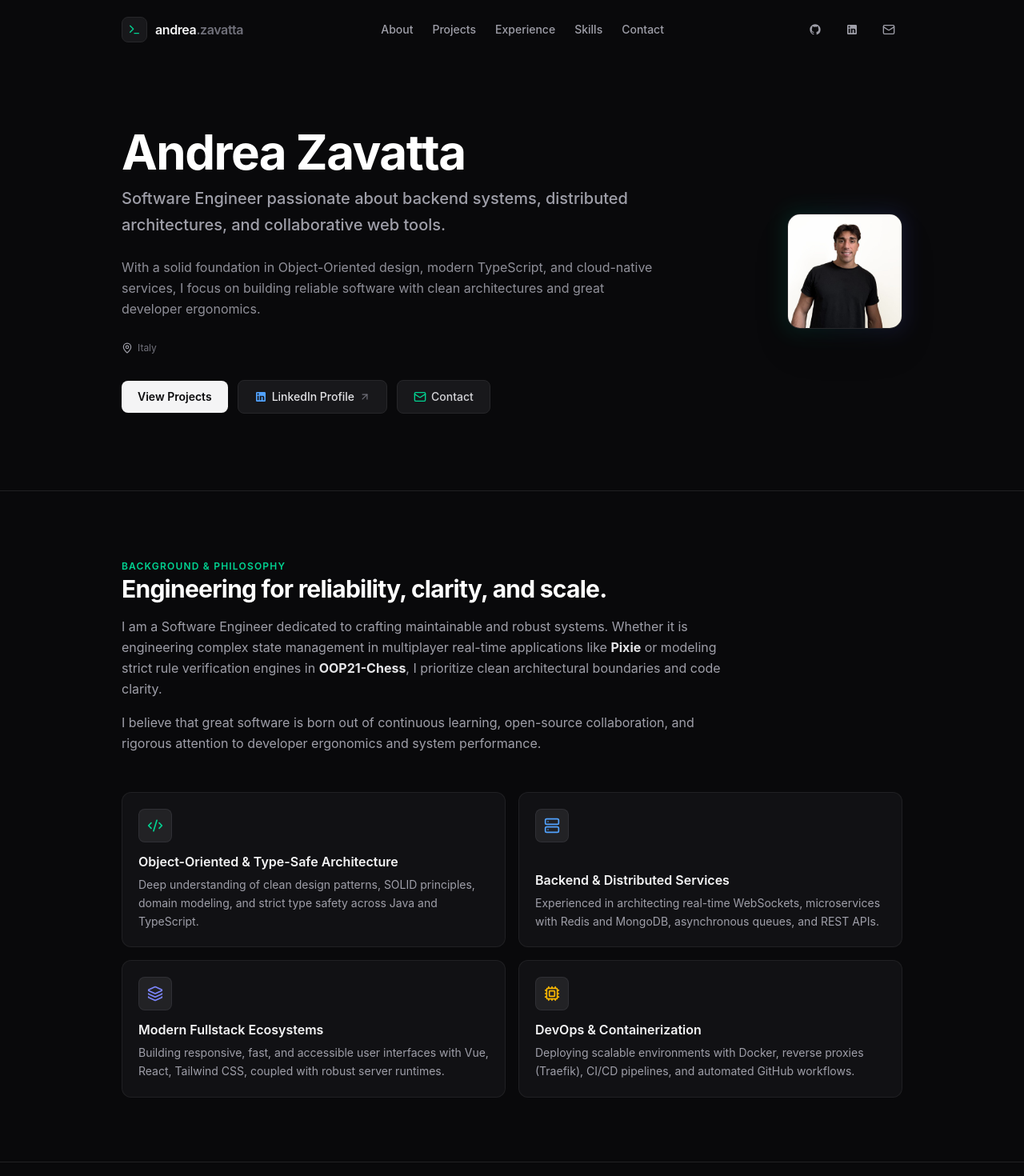
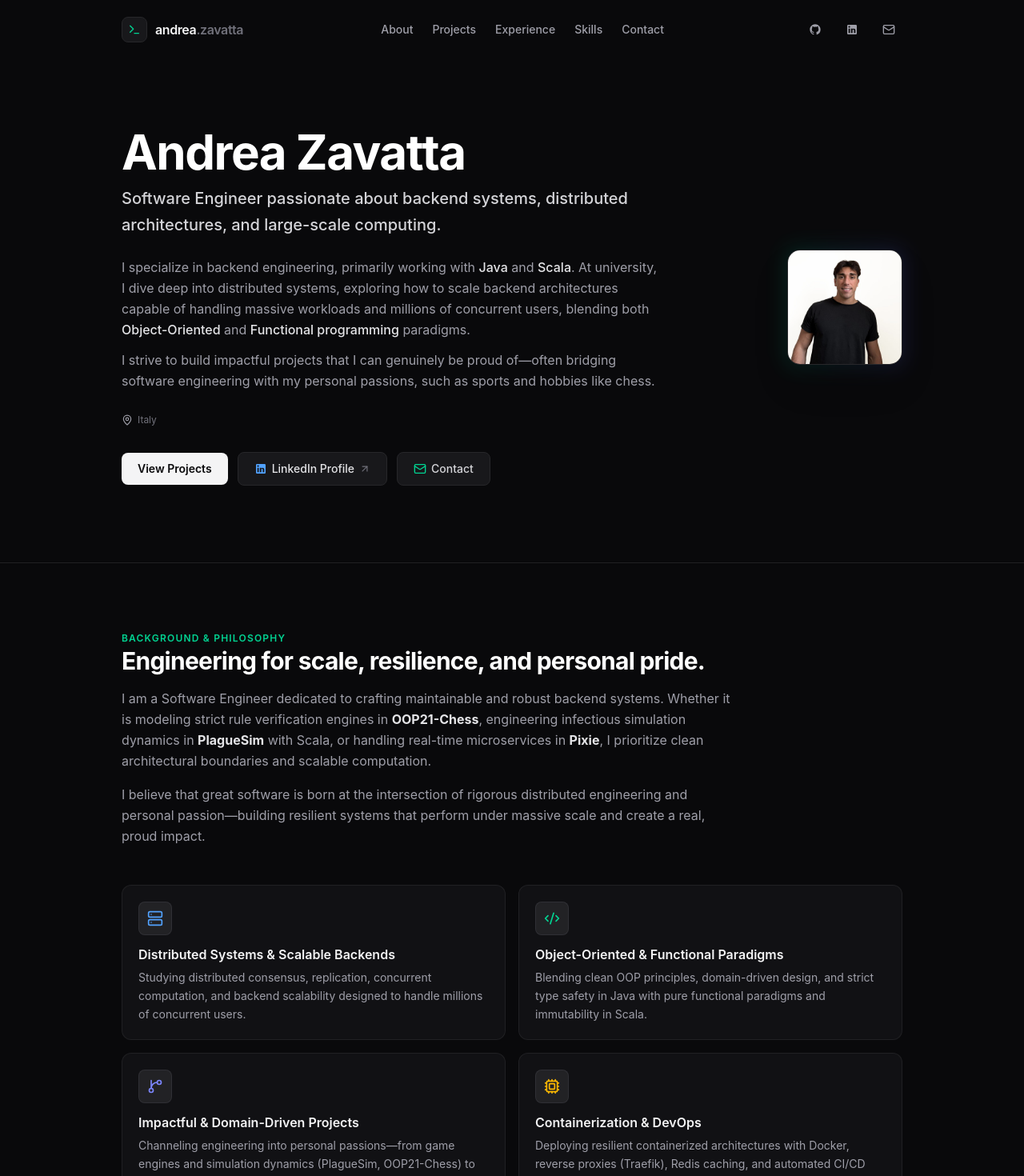
Before and after one commit to AndreaZavatta/AndreaZavatta.github.io, a React (Vite) app: page / in a window 1280 px wide. Shown: the top 1470 px of the page at 80% size. Built offline with nearby package versions, Linux system fonts and the light colour scheme.

Commit message:
Update personal narrative: backend systems, distributed architectures, Java, Scala, and personal passions

```diff
--- a/src/components/About.tsx
+++ b/src/components/About.tsx
@@ -1,31 +1,31 @@
 import React from 'react';
-import { Code2, Server, Cpu, Layers } from 'lucide-react';
+import { Code2, Server, Cpu, GitBranch } from 'lucide-react';
 
 export const About: React.FC = () => {
   const pillars = [
     {
-      icon: <Code2 className="w-5 h-5 text-emerald-400" />,
-      title: 'Object-Oriented & Type-Safe Architecture',
+      icon: <Server className="w-5 h-5 text-blue-400" />,
+      title: 'Distributed Systems & Scalable Backends',
       description:
-        'Deep understanding of clean design patterns, SOLID principles, domain modeling, and strict type safety across Java and TypeScript.',
+        'Studying distributed consensus, replication, concurrent computation, and backend scalability designed to handle millions of concurrent users.',
     },
     {
-      icon: <Server className="w-5 h-5 text-blue-400" />,
-      title: 'Backend & Distributed Services',
+      icon: <Code2 className="w-5 h-5 text-emerald-400" />,
+      title: 'Object-Oriented & Functional Paradigms',
       description:
-        'Experienced in architecting real-time WebSockets, microservices with Redis and MongoDB, asynchronous queues, and REST APIs.',
+        'Blending clean OOP principles, domain-driven design, and strict type safety in Java with pure functional paradigms and immutability in Scala.',
     },
     {
-      icon: <Layers className="w-5 h-5 text-indigo-400" />,
-      title: 'Modern Fullstack Ecosystems',
+      icon: <GitBranch className="w-5 h-5 text-indigo-400" />,
+      title: 'Impactful & Domain-Driven Projects',
       description:
-        'Building responsive, fast, and accessible user interfaces with Vue, React, Tailwind CSS, coupled with robust server runtimes.',
+        'Channeling engineering into personal passions—from game engines and simulation dynamics (PlagueSim, OOP21-Chess) to real-time microservices.',
     },
     {
       icon: <Cpu className="w-5 h-5 text-amber-400" />,
-      title: 'DevOps & Containerization',
+      title: 'Containerization & DevOps',
       description:
-        'Deploying scalable environments with Docker, reverse proxies (Traefik), CI/CD pipelines, and automated GitHub workflows.',
+        'Deploying resilient containerized architectures with Docker, reverse proxies (Traefik), Redis caching, and automated CI/CD pipelines.',
     },
   ];
 
@@ -37,13 +37,13 @@ export const About: React.FC = () => {
             Background &amp; Philosophy
           </span>
           <h2 className="text-3xl font-bold tracking-tight text-white">
-            Engineering for reliability, clarity, and scale.
+            Engineering for scale, resilience, and personal pride.
           </h2>
           <p className="text-zinc-400 text-sm sm:text-base leading-relaxed">
-            I am a Software Engineer dedicated to crafting maintainable and robust systems. Whether it is engineering complex state management in multiplayer real-time applications like <strong className="text-zinc-200">Pixie</strong> or modeling strict rule verification engines in <strong className="text-zinc-200">OOP21-Chess</strong>, I prioritize clean architectural boundaries and code clarity.
+            I am a Software Engineer dedicated to crafting maintainable and robust backend systems. Whether it is modeling strict rule verification engines in <strong className="text-zinc-200">OOP21-Chess</strong>, engineering infectious simulation dynamics in <strong className="text-zinc-200">PlagueSim</strong> with Scala, or handling real-time microservices in <strong className="text-zinc-200">Pixie</strong>, I prioritize clean architectural boundaries and scalable computation.
           </p>
           <p className="text-zinc-400 text-sm sm:text-base leading-relaxed">
-            I believe that great software is born out of continuous learning, open-source collaboration, and rigorous attention to developer ergonomics and system performance.
+            I believe that great software is born at the intersection of rigorous distributed engineering and personal passion—building resilient systems that perform under massive scale and create a real, proud impact.
           </p>
         </div>
 
--- a/src/components/Hero.tsx
+++ b/src/components/Hero.tsx
@@ -19,15 +19,20 @@ export const Hero: React.FC = () => {
               <h1 className="text-4xl sm:text-5xl lg:text-6xl font-bold tracking-tight text-white">
                 Andrea Zavatta
               </h1>
-              <p className="mt-3 text-lg sm:text-xl text-zinc-400 font-medium leading-relaxed">
-                Software Engineer passionate about backend systems, distributed architectures, and collaborative web tools.
+              <p className="mt-3 text-lg sm:text-xl text-zinc-300 font-medium leading-relaxed">
+                Software Engineer passionate about backend systems, distributed architectures, and large-scale computing.
               </p>
             </div>
 
-            {/* Short narrative */}
-            <p className="text-sm sm:text-base text-zinc-400/90 leading-relaxed">
-              With a solid foundation in Object-Oriented design, modern TypeScript, and cloud-native services, I focus on building reliable software with clean architectures and great developer ergonomics.
-            </p>
+            {/* Narrative */}
+            <div className="space-y-3 text-sm sm:text-base text-zinc-400 leading-relaxed">
+              <p>
+                I specialize in backend engineering, primarily working with <span className="text-zinc-200 font-medium">Java</span> and <span className="text-zinc-200 font-medium">Scala</span>. At university, I dive deep into distributed systems, exploring how to scale backend architectures capable of handling massive workloads and millions of concurrent users, blending both <span className="text-zinc-200 font-medium">Object-Oriented</span> and <span className="text-zinc-200 font-medium">Functional programming</span> paradigms.
+              </p>
+              <p>
+                I strive to build impactful projects that I can genuinely be proud of—often bridging software engineering with my personal passions, such as sports and hobbies like chess.
+              </p>
+            </div>
 
             {/* Location */}
             <div className="flex items-center gap-1.5 text-xs text-zinc-500 pt-1">
```
Also changed, not shown: index.html (+3 -3 lines).
